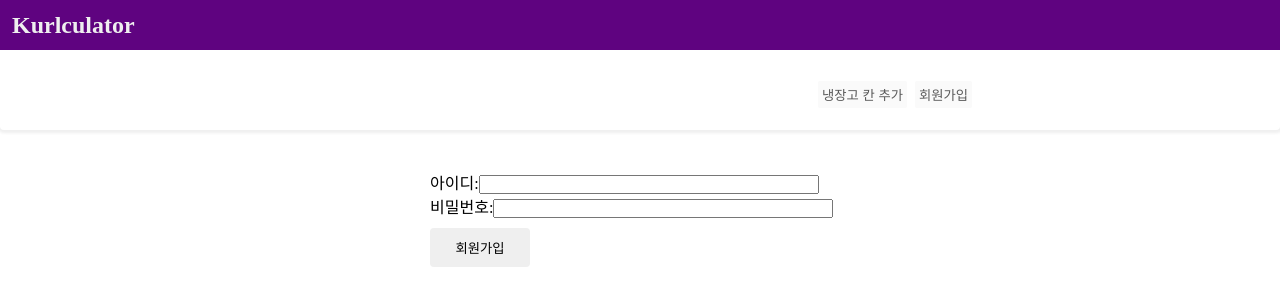
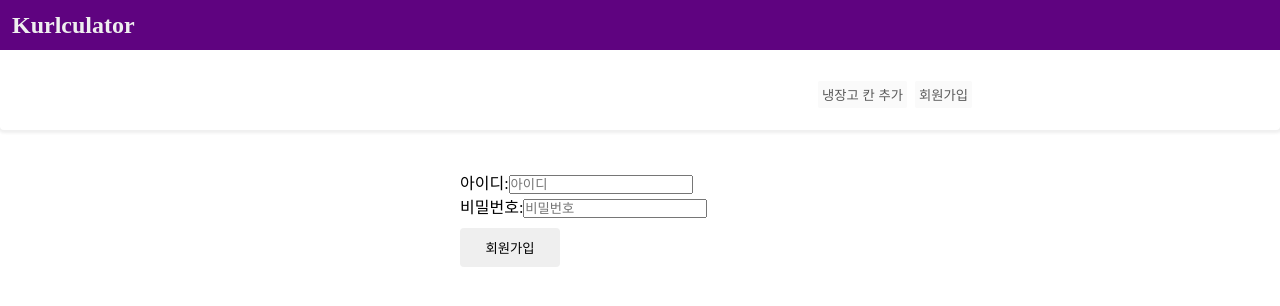
Before and after one commit to take-care-of-refrigerator/flask_react, a React app in the folder client/: page /signup in a window 1280 px wide. Shown: the top 306 px of the page. Built offline with nearby package versions, Linux system fonts and the light colour scheme.

Commit message:
Add: styled-components input 태그에 props로 값 전달 하였으나 추론이 안되고 있음

```diff
--- a/client/src/routes/SignUp.tsx
+++ b/client/src/routes/SignUp.tsx
@@ -1,14 +1,25 @@
-import React, {useRef, useState} from "react";
+import React, {useRef, useState, ChangeEvent} from "react";
 
 import styled from "styled-components";
 
+interface InputProps {
+  readonly place: string;
+}
 
 
 const SignUp = () => {
   let userIdRef: React.MutableRefObject<HTMLInputElement | null> = useRef(null);
   const [userId, setUserId] = useState("");
   const [passowrd, setPassword] = useState("");
-  return (
+
+  const inputUserIdChange = (event: ChangeEvent<HTMLInputElement>) => {
+    setUserId(event.currentTarget.value)
+  }
+
+  const inputPasswordChange = (event: ChangeEvent<HTMLInputElement>) => {
+    setPassword(event.currentTarget.value)
+  }
+    return (
     <SignContainer>
       <form action="/">
         <SignBox>
@@ -17,7 +28,9 @@ const SignUp = () => {
         <SignUpInput
           type="text"
           value={userId}
-          onChange={(event) => setUserId(event.currentTarget.value)}
+          // @ts-ignore
+          place='아이디'
+          onChange={inputUserIdChange}
           ref={userIdRef}
         />
           </SignUpInputBox>
@@ -25,8 +38,10 @@ const SignUp = () => {
         비밀번호:
         <SignUpInput
           type="password"
+          // @ts-ignore
+          place='비밀번호'
           value={passowrd}
-          onChange={(event) => setPassword(event.currentTarget.value)}
+          onChange={inputPasswordChange}
         />
           </SignUpInputBox>
           <SignUpButton>회원가입</SignUpButton>
@@ -43,16 +58,20 @@ const SignContainer = styled.div`
   margin: 40px auto 0;
 `
 const SignBox = styled.div`
-  width: 35%;
+  width: 30%;
   margin: 0 auto;
   display: flex;
   flex-direction: column;
 `
 const SignUpInputBox = styled.div`
-
+  width: 100%;
 `
-const SignUpInput = styled.input`
-  width: 80%;
+const SignUpInput = styled.input.attrs<InputProps>(
+  ({place}) => ({
+    placeholder: `${place}`
+  })
+)`
+  width: 50%;
 `
 
 const SignUpButton = styled.button`
```
